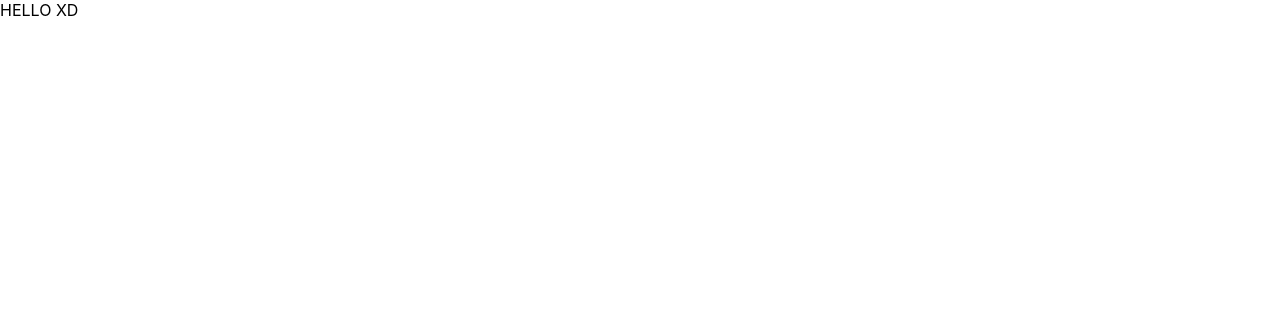
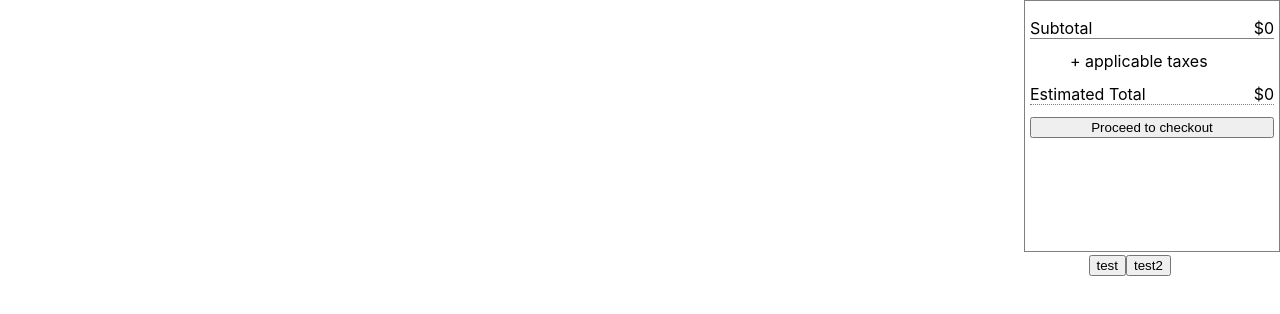
Before and after one commit to derekthorntonx/Walmart-clone, a React (Create React App) app: page /checkout in a window 1280 px wide. Shown: the top 314 px of the page. Built offline with nearby package versions, Linux system fonts and the light colour scheme.

Commit message:
added checkout functionality

```diff
--- a/src/App.css
+++ b/src/App.css
@@ -64,6 +64,12 @@
  color: #007dc6;
 }
 
+.checkout-buttons {
+  position: absolute;
+  bottom: -10%;
+  left: 25%;
+}
+
 .cart-notification {
   position: absolute;
   top: -10px;
@@ -78,14 +84,34 @@
   color: white;
 }
 
-.product-details {
-  position: absolute;
+.checkout-item {
+  border: 1px solid gray;
+  margin-bottom: 1vh;
+  display: grid;
+  align-items: center;
+  place-items: center;
+  grid-template-columns: 2fr 2fr 1fr 1fr 1fr;
+  gap: 5%;
+  background-color: white;
+}
+
+.checkout-page {
+  min-height: 100vh;
+  width: 100vw;
+  display: grid;
+  grid-template-columns: 4fr 1fr;
+  background-color: white;
+}
+
+.price-info {
+  padding: 5px;
+  position: sticky;
   top: 0;
-  left: 0;
-  height: 100vh;
-  width: 100vw;
-  z-index: 15;
+  border: 1px solid gray;
   background-color: white;
+  height: 30vh;
+  display: flex;
+  flex-direction: column;
 }
 
 .product-container {
--- /dev/null
+++ b/src/components/CheckoutItem.js
@@ -0,0 +1,37 @@
+import { CartState } from '../context/Context';
+import { FontAwesomeIcon } from '@fortawesome/react-fontawesome';
+import { faTrashCan } from '@fortawesome/free-solid-svg-icons';
+
+function CheckoutItem( {product} ) {
+    const { state: {cart}, dispatch } = CartState();
+
+    return(
+        <div className="checkout-item">
+            <img src={product.image} alt='product'/>
+            <div>{product.name}</div>
+            <div>${product.price}</div>
+            <form>
+            <label htmlFor="itemQuantity" style={{marginRight: '3px'}}>Quantity</label>
+            <select name="quantity" id="quantity" onChange={(e) => {
+                dispatch({
+                    type: 'CHANGE_QTY',
+                    payload: {name: product.name,
+                              qty: e.target.value}
+                })}
+            }>
+                <option value="1">1</option>
+                <option value="2">2</option>
+                <option value="3">3</option>
+                <option value="4">4</option>
+                <option value="5">5</option>
+            </select>
+            </form>
+            <FontAwesomeIcon onClick={() => {dispatch({
+                type: 'REMOVE_PRODUCT',
+                payload: product
+            })}} className='fa-xl' style={{cursor: 'pointer'}} icon={faTrashCan}/>
+        </div>
+    )
+}
+
+export default CheckoutItem;
--- a/src/components/Product.js
+++ b/src/components/Product.js
@@ -1,31 +1,30 @@
-import { useState } from 'react'
-import ProductDetails from '../views/ProductDetails'
 import { CartState } from '../context/Context';
 import StarCount from '../components/StarCount';
 
+
 function Product( {product} ) {
-    const [showProductDetails, setShowProductDetails] = useState(false);
-    const { state: {cart}, dispatch } = CartState();
-
-    function handleClick(){
-        setShowProductDetails(!showProductDetails);
-    }
+    const { state:{cart}, dispatch } = CartState();
 
     return(
         <>
         <div className="product-container">
-            <img onClick={handleClick} src={product.image} loading="lazy" alt='Product'/>
-            <div onClick={handleClick} style={{margin: '5% 7%', height: '55px', overflow: 'hidden'}}>{product.name}</div>
+            <img src={product.image} loading="lazy" alt='Product'/>
+            <div style={{margin: '5% 7%', height: '55px', overflow: 'hidden'}}>{product.name}</div>
             <StarCount product={product}/>
-            <div onClick={handleClick} style={{fontWeight: '500'}}>${product.price}</div>
+            <div style={{fontWeight: '500'}}>${product.price}</div>
             <button onClick={() => {
                 dispatch({
                     type: 'ADD_PRODUCT',
                     payload: product
                 })
-            }}className="add-to-cart-button">Add to cart</button>
+            }}className="add-to-cart-button" disabled={cart.some((item) => item.name === product.name)}>Add to cart</button>
+            {cart.some((item) => item.name === product.name) ? <button onClick={() => {
+                dispatch({
+                    type: 'REMOVE_PRODUCT',
+                    payload: product
+                })
+            }}>Remove</button> : null}
         </div>
-        {showProductDetails ? <ProductDetails product={product} handleClick={handleClick}/> : null}
         </>
     )
 }
--- a/src/components/StarCount.js
+++ b/src/components/StarCount.js
@@ -3,15 +3,38 @@ import { faStar } from '@fortawesome/free-solid-svg-icons';
 
 function StarCount( {product} ) {
 
-    return(
-        <div style={{display: 'flex'}}>
-       {[...Array(Number(product.rating))].map((index) => {
-        index += 1;
-        return (
-            <FontAwesomeIcon key={index} icon={faStar}/>)}
-       )}
+    switch(Number(product.rating)) {
+
+        case 1:
+            return (<FontAwesomeIcon icon={faStar}/>)
+
+        case 2:
+            return (<div style={{display: 'flex'}}>
+            <FontAwesomeIcon icon={faStar}/><FontAwesomeIcon icon={faStar}/>
+            </div>
+            )
+
+        case 3:
+            return (<div style={{display: 'flex'}}>
+            <FontAwesomeIcon icon={faStar}/><FontAwesomeIcon icon={faStar}/><FontAwesomeIcon icon={faStar}/>
+            </div>
+            )
+
+        case 4:
+            return (<div style={{display: 'flex'}}>
+            <FontAwesomeIcon icon={faStar}/><FontAwesomeIcon icon={faStar}/><FontAwesomeIcon icon={faStar}/><FontAwesomeIcon icon={faStar}/>
+            </div>
+            )
+
+        case 5:
+        return (<div style={{display: 'flex'}}>
+        <FontAwesomeIcon icon={faStar}/><FontAwesomeIcon icon={faStar}/><FontAwesomeIcon icon={faStar}/><FontAwesomeIcon icon={faStar}/><FontAwesomeIcon icon={faStar}/>
         </div>
-    )
+        )
+
+        default:
+            return null;
+    }
 }
 
 export default StarCount;
--- a/src/context/Reducers.js
+++ b/src/context/Reducers.js
@@ -5,7 +5,10 @@ export const cartReducer = (state, action) => {
             return {...state, cart:[...state.cart, {...action.payload, qty: 1}]};
 
         case "REMOVE_PRODUCT":
-            return {...state, cart: state.cart.filter((item) => item.name !== action.payload.name) }
+            return {...state, cart: state.cart.filter((item) => item.name !== action.payload.name)};
+
+        case "CHANGE_QTY":
+            return {...state, cart: state.cart.filter((item) => item.name === action.payload.name ? (item.qty = action.payload.qty) : item.qty)}
 
         default:
             return state;
--- a/src/views/Checkout.js
+++ b/src/views/Checkout.js
@@ -1,6 +1,47 @@
+import { CartState } from '../context/Context';
+import CheckoutItem from '../components/CheckoutItem';
+import { useEffect, useState } from 'react';
+
+
 function Checkout() {
+    const { state:{cart} } = CartState();
+    const [totalPrice, setTotalPrice] = useState();
+
+    useEffect(() => {
+        let totalCost = 0;
+        cart.forEach((item) => {
+        totalCost += (item.price * item.qty)
+        })
+        console.log(totalCost)
+        setTotalPrice(totalCost)
+    },[cart])
+
+
     return(
-        <div>HELLO XD</div>
+        <div className="checkout-page">
+            <div>
+                {cart.map((product) => <CheckoutItem key={product.name} product={product}/>)}
+            </div>
+            <div className='price-info'>
+                <div style={{margin: '5% 0', borderBottom: '1px solid gray', display: 'flex', justifyContent: 'space-between'}}>
+                    <div>Subtotal</div><div>${totalPrice}</div>
+                    </div>
+                    <ul>
+                        {cart.map((item, index) =>
+                            <li key={index} style={{display: 'grid', gridTemplateColumns: '3fr 1fr 2fr 1fr 3fr', placeItems:'center'}}><div>${item.price}</div>x<div>{item.qty}</div>=<div>${item.price*item.qty}</div></li>
+                        )}
+                        <li style={{listStyle: 'none'}}>+ applicable taxes</li>
+                    </ul>
+                <div style={{margin: '5% 0', borderBottom: '1px dotted gray', display: 'flex', justifyContent: 'space-between'}}>
+                    <div>Estimated Total</div><div>${Math.round((totalPrice*1.13) * 10) / 10}</div>
+                    </div>
+                <button>Proceed to checkout</button>
+            <div className='checkout-buttons'>
+                <button>test</button>
+                <button>test2</button>
+            </div>
+            </div>
+        </div>
     )
 }
 
--- a/src/views/ProductDetails.js
+++ /dev/null
@@ -1,11 +0,0 @@
-function ProductDetails( {product, handleClick} ) {
-    return(
-        <div className="product-details">
-            <img src={product.image} alt='product'/>
-            <button onClick={handleClick}>Back</button>
-            {product.description}
-            </div>
-    )
-}
-
-export default ProductDetails;
```
